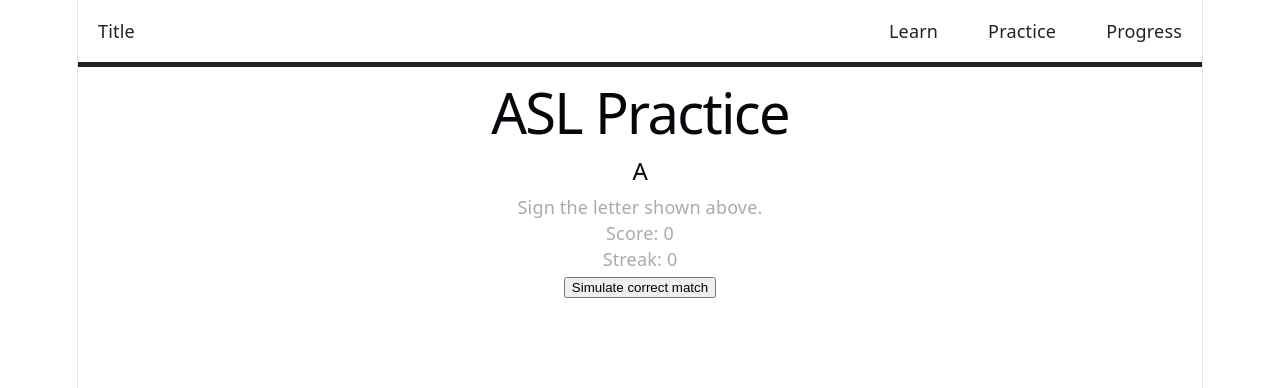
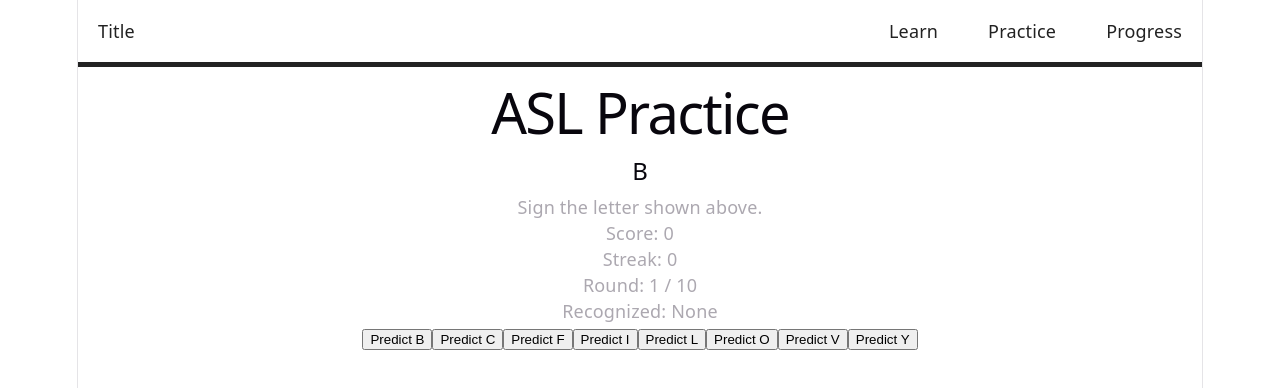
Before and after one commit to allebasirq/WEECSASLProject, a React (Vite) app in the folder weecs-asl-practice/: page / in a window 1280 px wide. Shown: the top 388 px of the page. Built offline with nearby package versions, Linux system fonts and the light colour scheme.

Commit message:
backend: implemented 10 round game logic

```diff
--- a/weecs-asl-practice/src/game/gameLogic.js
+++ b/weecs-asl-practice/src/game/gameLogic.js
@@ -1,14 +1,52 @@
+export const supportedLetters = ['B', 'C', 'F', 'I', 'L', 'O', 'V', 'Y']
+
 export const initialGameState = {
+  currentLetter: 'B',
+  recognizedLetter: null,
+  roundCompleted: false,
   score: 0,
   streak: 0,
+  currentRound: 1,
+  totalRounds: 10,
+  correctAnswers: 0,
   feedback: ''
 }
 
+export function getNextLetter(currentLetter) {
+
+  const currentIndex = supportedLetters.indexOf(currentLetter)
+
+  return supportedLetters[(currentIndex + 1) % supportedLetters.length]
+}
+
 export function handleCorrectMatch(state) {
+
+  const isFinalRound = state.currentRound === state.totalRounds
+
   return {
     ...state,
-    score: state.score + 1,
+    currentLetter: getNextLetter(state.currentLetter),
+    roundCompleted: isFinalRound,
+    score: state.score + 10,
     streak: state.streak + 1,
-    feedback: 'Correct!'
+    currentRound: isFinalRound ? state.currentRound : state.currentRound + 1,
+    correctAnswers: state.correctAnswers + 1,
   }
 }
+
+export function handlePrediction(state, predictedLetter) {
+
+  const updatedState = {
+    ...state,
+    recognizedLetter: predictedLetter
+  }
+
+  if (predictedLetter === state.currentLetter && !state.roundCompleted) {
+    return handleCorrectMatch(updatedState)
+  }
+
+  return {
+    ...updatedState,
+    streak: 0
+  }
+}
--- a/weecs-asl-practice/src/pages/Practice.jsx
+++ b/weecs-asl-practice/src/pages/Practice.jsx
@@ -1,21 +1,19 @@
 import { useState } from 'react'
 import {
   initialGameState,
-  handleCorrectMatch
+  handlePrediction
 } from '../game/gameLogic'
 
 import LetterPrompt from '../components/LetterPrompt';
 import NavBar from '../components/NavBar';
 import '../styling/practice.css'
 
-
-
 function Practice() {
   const [gameState, setGameState] = useState(initialGameState)
 
-  function simulateMatch() {
+  function simulatePrediction(letter) {
     setGameState(previousState =>
-      handleCorrectMatch(previousState)
+      handlePrediction(previousState, letter)
     )
   }
 
@@ -25,17 +23,52 @@ function Practice() {
 
       <h1>ASL Practice</h1>
 
-      <LetterPrompt letter="A" />
+      <LetterPrompt letter={gameState.currentLetter} />
 
       <p>Score: {gameState.score}</p>
 
       <p>Streak: {gameState.streak}</p>
 
+      <p>Round: {gameState.currentRound} / {gameState.totalRounds}</p>
+
+      {gameState.roundCompleted && <p>Game Complete!</p>}
+
       <p>{gameState.feedback}</p>
 
-      <button type="button" onClick={simulateMatch}>
-        Simulate correct match
+      <p>Recognized: {gameState.recognizedLetter ?? 'None'}</p>
+
+      <button type="button" onClick={() => simulatePrediction('B')}>
+        Predict B
       </button>
+
+      <button type="button" onClick={() => simulatePrediction('C')}>
+        Predict C
+      </button>
+
+      <button type="button" onClick={() => simulatePrediction('F')}>
+        Predict F
+      </button>
+
+      <button type="button" onClick={() => simulatePrediction('I')}>
+        Predict I
+      </button>
+
+      <button type="button" onClick={() => simulatePrediction('L')}>
+        Predict L
+      </button>
+
+      <button type="button" onClick={() => simulatePrediction('O')}>
+        Predict O
+      </button>
+
+      <button type="button" onClick={() => simulatePrediction('V')}>
+        Predict V
+      </button>
+
+      <button type="button" onClick={() => simulatePrediction('Y')}>
+        Predict Y
+      </button>
+
     </main>
   )
 }
```
